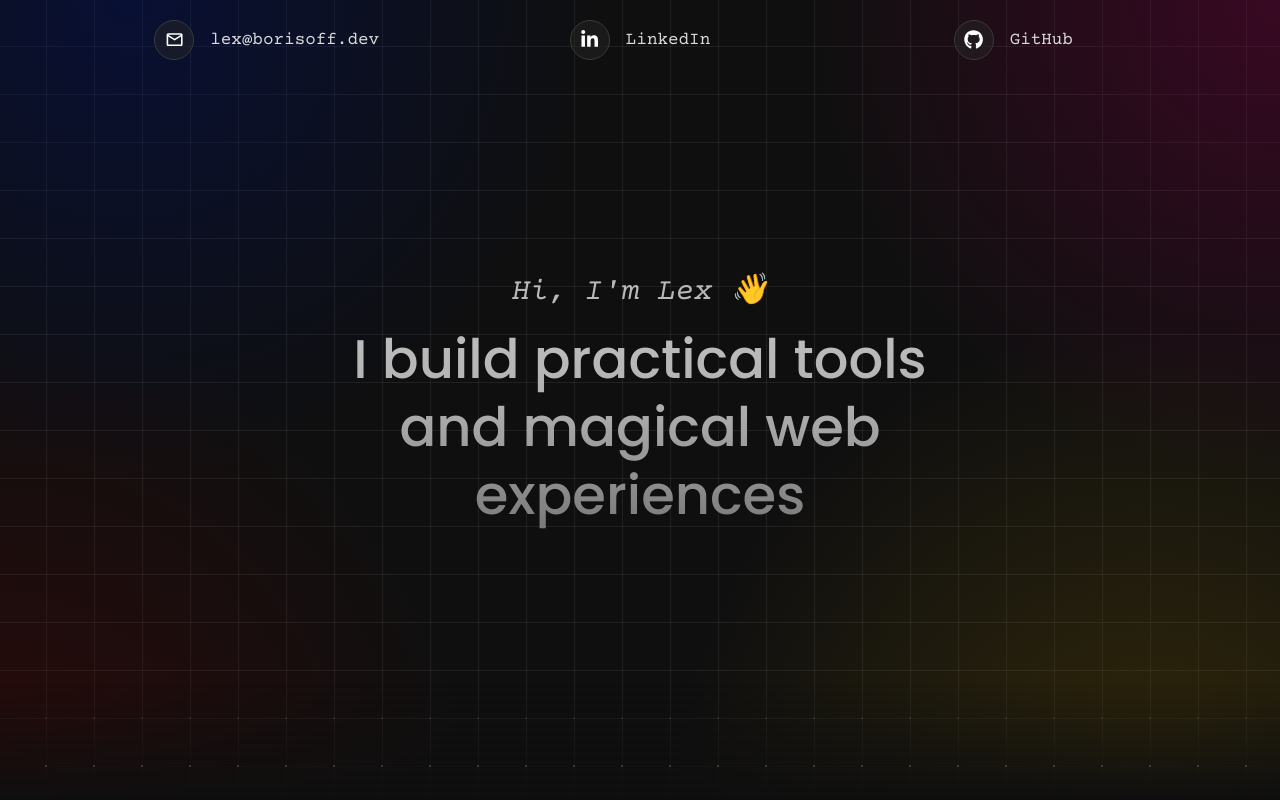
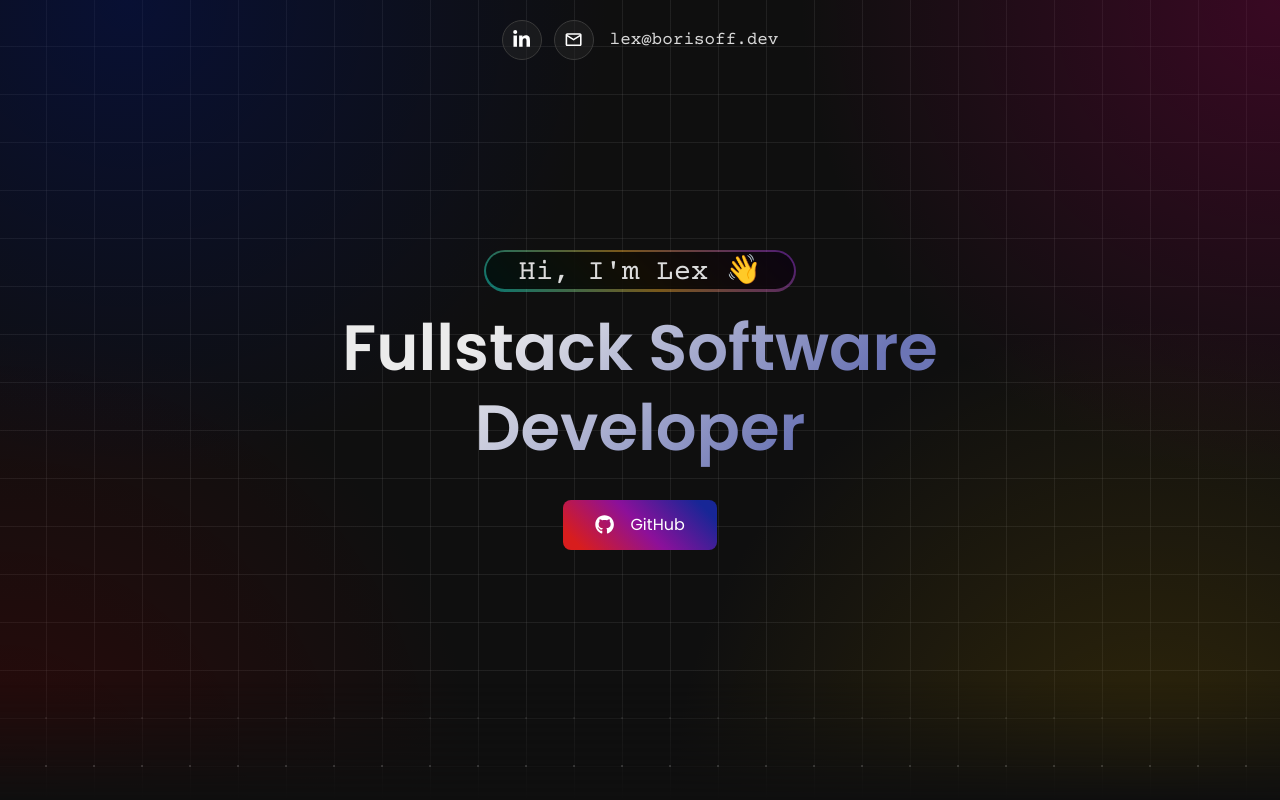
Before and after one commit to LexBorisoff/borisoff.dev, a React (Vite) app: page / in a window 1280 px wide. Shown: the top 800 px of the page. Built offline with nearby package versions, Linux system fonts and the light colour scheme.

Commit message:
feat(hero): restyled hero and header sections

```diff
--- a/src/layout/header/header.styled.tsx
+++ b/src/layout/header/header.styled.tsx
@@ -19,32 +19,34 @@ export const HeaderContainer = styled.div`
   flex: 1;
   margin: 0 5rem;
   display: flex;
-  justify-content: space-between;
+  justify-content: center;
   align-items: center;
+  gap: 1rem;
 
-  ${media.md} {
-    flex-flow: column nowrap;
-    align-items: flex-end;
-    gap: 0.5rem;
-    margin: 1rem 2rem 0;
+  ${media.lg} {
+    gap: 0.75rem;
   }
 
-  ${media.sm} {
-    flex-flow: column nowrap;
-    align-items: flex-end;
+  ${media.xs} {
     gap: 0.5rem;
-    margin: 1rem 1.3rem 0;
   }
 `;
 
 export const LinkWrapper = styled.a`
-  flex: 1;
   display: flex;
   align-items: center;
-  justify-content: center;
+  justify-content: flex-start;
   gap: 1rem;
   color: inherit;
   text-decoration: none;
+
+  ${media.md} {
+    gap: 0.7rem;
+  }
+
+  ${media.sm} {
+    gap: 0.5rem;
+  }
 
   &:hover {
     .header-icon-wrapper {
@@ -65,10 +67,6 @@ export const LinkWrapper = styled.a`
     ${media.md} {
       font-size: 1rem;
     }
-  }
-
-  ${media.md} {
-    flex-flow: row-reverse nowrap;
   }
 `;
 
--- a/src/layout/header/header.tsx
+++ b/src/layout/header/header.tsx
@@ -1,5 +1,4 @@
-import { IconType } from 'react-icons';
-import { FaGithub, FaLinkedinIn } from 'react-icons/fa';
+import { FaLinkedinIn } from 'react-icons/fa';
 import { MdOutlineEmail } from 'react-icons/md';
 
 import {
@@ -9,44 +8,26 @@ import {
   HeaderSection,
 } from './header.styled';
 
-interface LinkProps {
-  Icon: IconType;
-  href: string;
-  text?: string;
-}
-function Link({ Icon, href, text }: LinkProps): React.ReactNode {
-  return (
-    <LinkWrapper href={href} target="_blank" rel="noopener noreferrer">
-      <IconWrapper className="header-icon-wrapper">
-        {<Icon className="header-icon" />}
-      </IconWrapper>
-      {text != null && <span>{text}</span>}
-    </LinkWrapper>
-  );
-}
-
 export default function Header(): React.ReactNode {
   return (
     <HeaderSection>
       <HeaderContainer>
+        <LinkWrapper
+          href="https://linkedin.com/in/lexborisoff/"
+          target="_blank"
+          rel="noopener noreferrer"
+        >
+          <IconWrapper className="header-icon-wrapper">
+            {<FaLinkedinIn className="header-icon" />}
+          </IconWrapper>
+        </LinkWrapper>
+
         <LinkWrapper>
           <IconWrapper className="header-icon-wrapper">
             <MdOutlineEmail className="header-icon" />
           </IconWrapper>
           <span>lex@borisoff.dev</span>
         </LinkWrapper>
-
-        <Link
-          href="https://linkedin.com/in/lexborisoff/"
-          Icon={FaLinkedinIn}
-          text="LinkedIn"
-        />
-
-        <Link
-          href="https://github.com/lexborisoff"
-          Icon={FaGithub}
-          text="GitHub"
-        />
       </HeaderContainer>
     </HeaderSection>
   );
--- a/src/layout/hero/hero.styled.tsx
+++ b/src/layout/hero/hero.styled.tsx
@@ -16,6 +16,14 @@ export const HeroSection = styled.section`
     linear-gradient(to bottom, #81818127 1px, transparent 1px);
   background-position: -2px -2px;
   mask-image: linear-gradient(#000000 85%, transparent 100%);
+
+  ${media.md} {
+    max-height: 500px;
+  }
+
+  ${media.sm} {
+    max-height: 300px;
+  }
 `;
 
 function sectionMaskBackground(x: number, y: number): ReturnType<typeof css> {
@@ -63,10 +71,10 @@ export const HeroContent = styled.div`
   flex: 1;
   width: 100%;
   display: flex;
-  flex-direction: row;
+  flex-flow: column nowrap;
   justify-content: center;
   align-items: center;
-  gap: 3rem;
+  gap: 2rem;
 `;
 
 export const TextWrapper = styled.div`
@@ -74,14 +82,15 @@ export const TextWrapper = styled.div`
   max-width: 55rem;
   display: flex;
   flex-direction: column;
+  align-items: center;
   gap: 1rem;
 
   ${media.lg} {
-    max-width: 45rem;
+    max-width: 55rem;
   }
 
   ${media.md} {
-    max-width: 40rem;
+    max-width: 45rem;
   }
 
   ${media.sm} {
@@ -92,58 +101,124 @@ export const TextWrapper = styled.div`
     max-width: 25rem;
     gap: 0.7rem;
   }
+`;
 
-  .hero-intro-text {
+export const HeroIntroText = styled.div`
+  color: #dcdcdc;
+  padding: 0.15rem;
+  display: flex;
+  justify-content: center;
+  align-items: center;
+  border-radius: 2rem;
+  background: linear-gradient(
+    45deg,
+    #02fcef70 0,
+    #ffb52b70 50%,
+    #a02bfe70 100%
+  );
+
+  ${media.md} {
+    padding: 0.1rem;
+  }
+
+  span {
     font-size: 2rem;
     font-family: 'Courier Prime', 'Courier New', Courier, monospace;
-    font-weight: 500;
-    font-style: italic;
-    color: #b8b8b8;
+    display: grid;
+    place-content: center;
+    background-color: #000000d9;
+    border-radius: 2rem;
+    padding: 0 2rem;
 
     ${media.lg} {
-      font-size: 1.9rem;
+      font-size: 1.8rem;
     }
 
     ${media.md} {
-      font-size: 1.7rem;
+      font-size: 1.6rem;
     }
 
     ${media.sm} {
-      font-size: 1.5rem;
+      font-size: 1.4rem;
     }
 
     ${media.xs} {
-      font-size: 1.3rem;
+      font-size: 1.2rem;
     }
   }
+`;
 
-  .hero-main-text {
-    font-size: 4rem;
+export const HeroMainText = styled.span`
+  font-size: 4.4rem;
   padding: 0 4rem;
-    font-weight: 500;
+  font-weight: 600;
   line-height: 1.25;
-    background: linear-gradient(180deg, #bbbbbb 10%, #afafaf 40%, #797979 100%);
+  background: linear-gradient(135deg, #ebebeb 30%, #6c75b5 70%);
   background-clip: text;
   -webkit-background-clip: text;
   -webkit-text-fill-color: transparent;
 
   ${media.lg} {
     padding: 0 3rem;
-      font-size: 3.4rem;
+    font-size: 4rem;
   }
 
   ${media.md} {
     padding: 0 5rem;
-      font-size: 2.7rem;
+    font-size: 3.7rem;
   }
 
   ${media.sm} {
     padding: 0 2rem;
-      font-size: 2.3rem;
+    font-size: 3.3rem;
   }
 
   ${media.xs} {
-      font-size: 2rem;
+    font-size: 3rem;
+  }
+`;
+
+export const ButtonsWrapper = styled.div`
+  display: flex;
+  gap: 1.5rem;
+`;
+
+const linkCss = css`
+  text-decoration: none;
+`;
+
+const buttonCss = css`
+  border: none;
+  outline: none;
+  padding: 0.8rem 2rem;
+  border-radius: 0.5rem;
+  display: flex;
+  align-items: center;
+  justify-content: center;
+  gap: 1rem;
+  font-size: 1rem;
+
+  &:hover {
+    cursor: pointer;
+  }
+
+  .hero-link-icon {
+    height: 1.2rem;
+    width: 1.2rem;
+  }
+`;
+
+export const GithubButton = styled.a`
+  ${linkCss}
+
+  button {
+    ${buttonCss}
+    background: linear-gradient(45deg, #d81d1d 10%, #8c109a 50%, #172696 90%);
+    color: #ffffff;
+    transition: box-shadow 0.2s linear;
+
+    &:hover {
+      box-shadow: 0 0 0.4rem 0.1rem #ffffff;
     }
   }
 `;
--- a/src/layout/hero/hero.tsx
+++ b/src/layout/hero/hero.tsx
@@ -1,7 +1,13 @@
+import { FaGithub } from 'react-icons/fa';
+
 import Header from '../header/header';
 
 import {
+  ButtonsWrapper,
+  GithubButton,
   HeroContent,
+  HeroIntroText,
+  HeroMainText,
   HeroSection,
   SectionMask,
   TextWrapper,
@@ -14,11 +20,24 @@ export default function Hero(): React.ReactNode {
       <Header />
       <HeroContent>
         <TextWrapper>
-          <span className="hero-intro-text">{"Hi, I'm Lex 👋"}</span>
-          <span className="hero-main-text">
-            I build practical tools and magical web experiences
-          </span>
+          <HeroIntroText>
+            <span>{"Hi, I'm Lex 👋"}</span>
+          </HeroIntroText>
+          <HeroMainText>Fullstack Software Developer</HeroMainText>
         </TextWrapper>
+
+        <ButtonsWrapper>
+          <GithubButton
+            href="https://github.com/lexborisoff"
+            target="_blank"
+            rel="noopener noreferrer"
+          >
+            <button>
+              <FaGithub className="hero-link-icon" />
+              GitHub
+            </button>
+          </GithubButton>
+        </ButtonsWrapper>
       </HeroContent>
     </HeroSection>
   );
```
Lines whose indentation alone changed are shown as unchanged.
